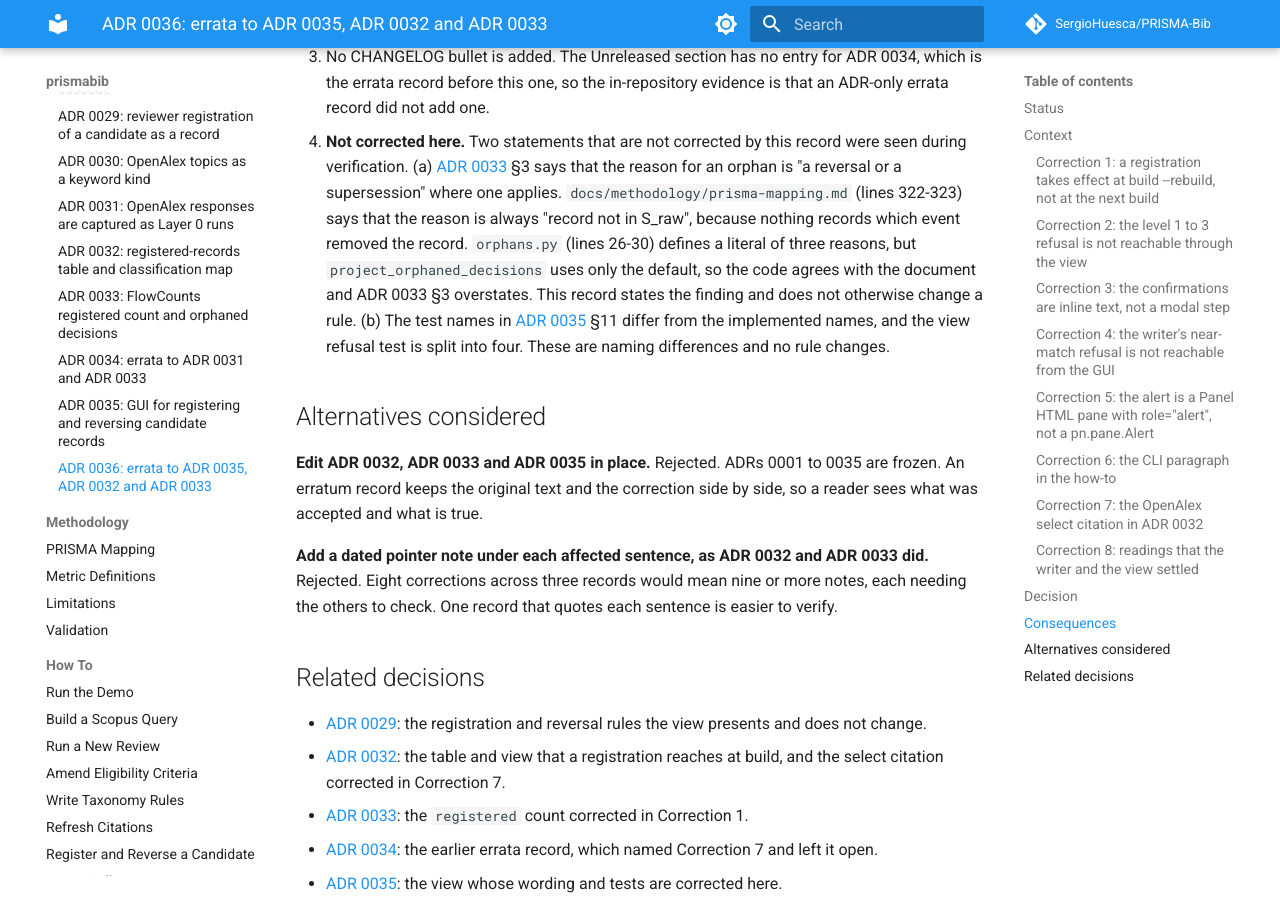
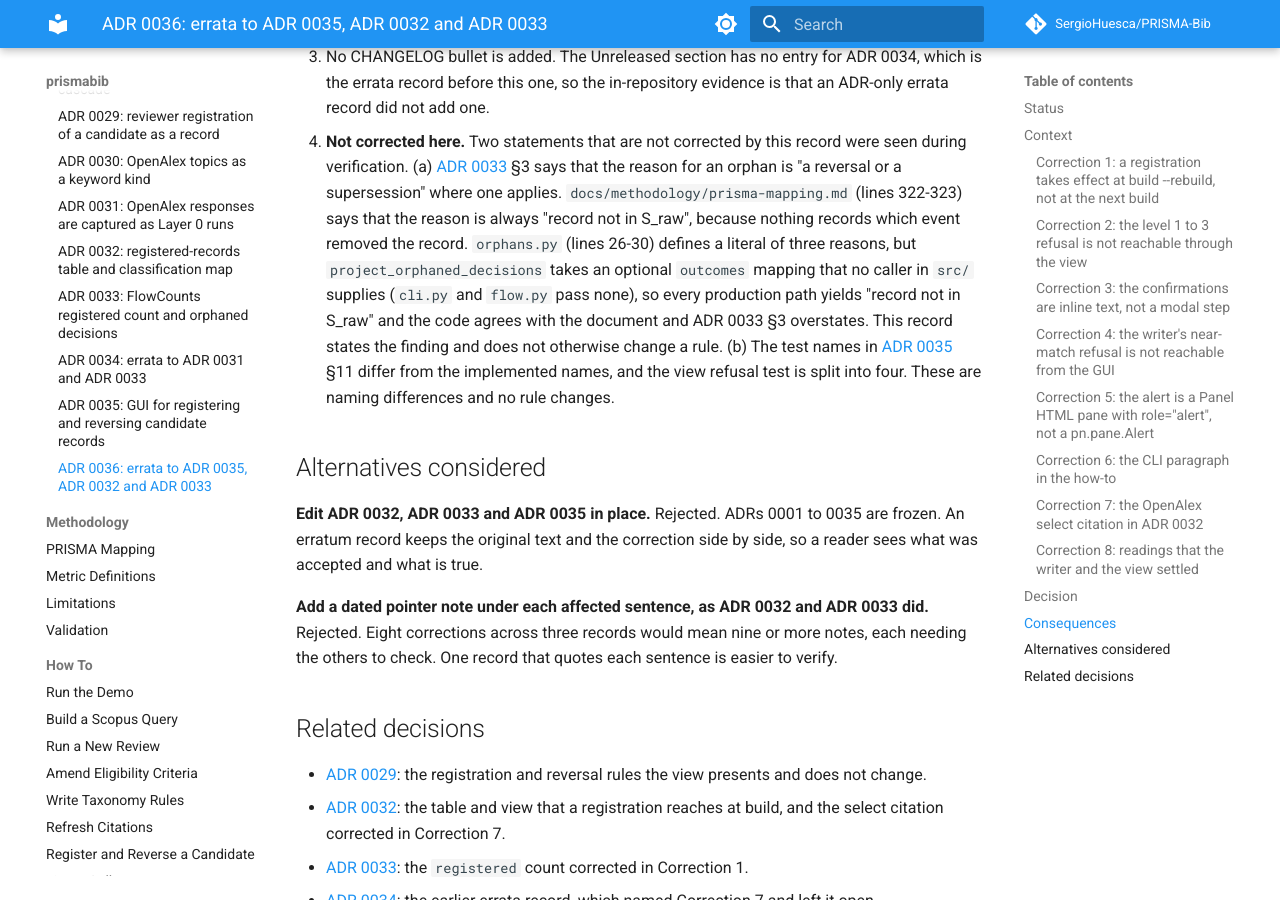
Before and after one commit to SergioHuesca/PRISMA-Bib, an MkDocs documentation site: the page built from docs/architecture/adr/0036-errata-to-adr-0035.md, in a window 1280 px wide and 900 px high, scrolled down 6920 px. Built offline with MkDocs 1.6.1 and Material for MkDocs 9.7.7, drawn with Linux system fonts in a browser that asks for light colours; comment, search, counter and statistics services are not loaded.

Commit message:
docs(adr): ADR 0036 states exactly why the orphan reason is always "record not in S_raw"
Co-Authored-By: Claude Sonnet 5.5 <noreply@anthropic.com>
Claude-Session: https://claude.ai/code/session_01QjNadz7h2UAZ2C2xhuaY8z

```diff
--- a/docs/architecture/adr/0036-errata-to-adr-0035.md
+++ b/docs/architecture/adr/0036-errata-to-adr-0035.md
@@ -236,7 +236,7 @@ It could not be checked without git or network, and no accepted record states it
    (a) [ADR 0033](0033-flowcounts-registered-count-and-orphaned-decisions.md) §3 says that the reason for an orphan is
    "a reversal or a supersession" where one applies. `docs/methodology/prisma-mapping.md` (lines 322-323) says that the
    reason is always "record not in S_raw", because nothing records which event removed the record. `orphans.py` (lines
-   26-30) defines a literal of three reasons, but `project_orphaned_decisions` uses only the default, so the code agrees
+   26-30) defines a literal of three reasons, but `project_orphaned_decisions` takes an optional `outcomes` mapping that no caller in `src/` supplies (`cli.py` and `flow.py` pass none), so every production path yields "record not in S_raw" and the code agrees
    with the document and ADR 0033 §3 overstates. This record states the finding and does not otherwise change a rule. (b) The test names in [ADR 0035](0035-gui-registration-of-candidates.md)
    §11 differ from the implemented names, and the view refusal test is split into four. These are naming differences and
    no rule changes.
```
